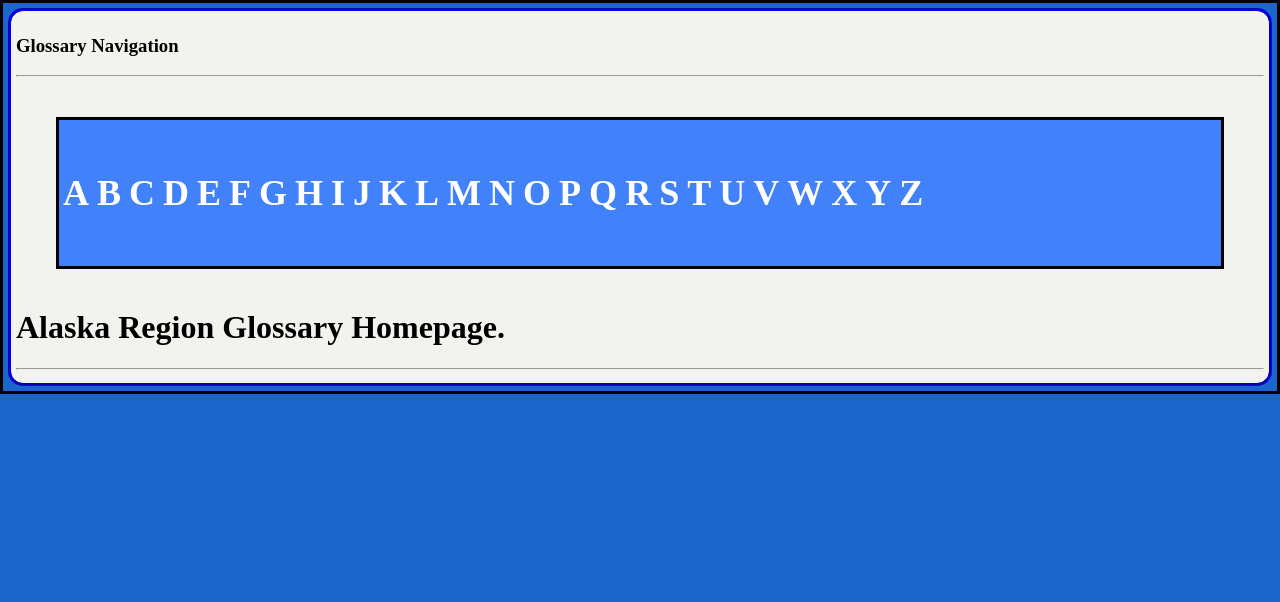
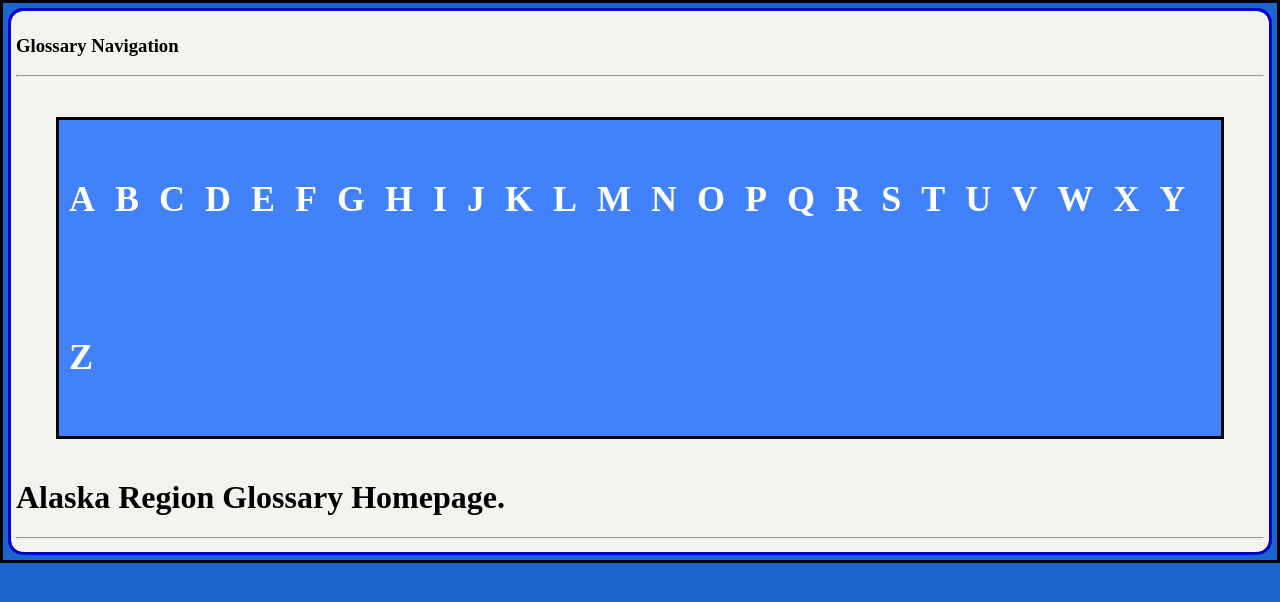
Before and after one commit to ThePanamalien/TestOne, a Jekyll site: the page built from index.md, in a window 1280 px wide. Shown: the top 602 px of the page. Built offline with Jekyll 4.4.1, drawn with Linux system fonts in a browser that asks for light colours.

Commit message:
Update glossaryPage.html

```diff
--- a/_layouts/glossaryPage.html
+++ b/_layouts/glossaryPage.html
@@ -26,7 +26,7 @@ li a {
   display: inline-block;
   color: white;
   text-align: center;
-  padding: 4px;
+  padding: 10px;
   text-decoration: none;
   font-size: 36px;
 
```
